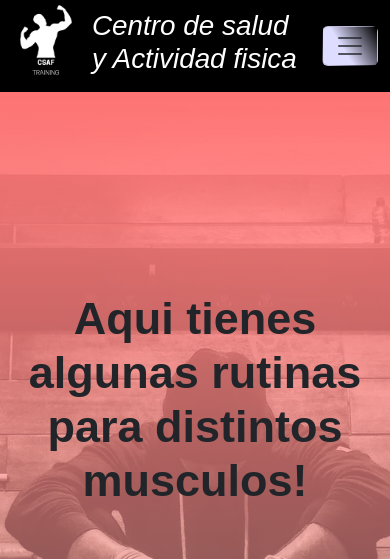
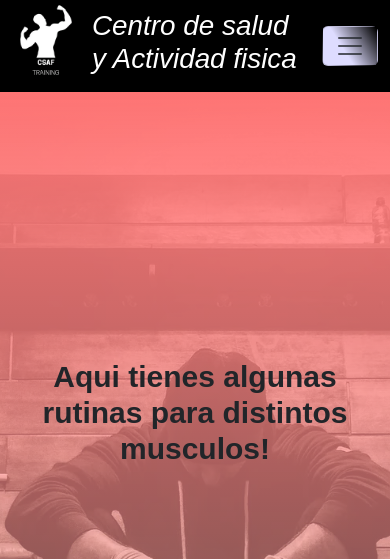
Before and after one commit to niicolagos/Proyecto-coder-58465, a website: page pages/ejercicios.html in a window 390 px wide. Shown: the top 559 px of the page. Drawn offline with nearby package versions, Linux system fonts and the light colour scheme.

Commit message:
se corrigen tamaños de fuentes en mobile , en tablet

```diff
--- a/pages/ejercicios.html
+++ b/pages/ejercicios.html
@@ -4,9 +4,6 @@
 <head>
     <meta charset="UTF-8">
     <meta name="viewport" content="width=device-width, initial-scale=1.0">
-    <!--Link boostrap-->
-    <link href="https://cdn.jsdelivr.net/npm/bootstrap@5.3.2/dist/css/bootstrap.min.css" rel="stylesheet"
-        integrity="sha384-T3c6CoIi6uLrA9TneNEoa7RxnatzjcDSCmG1MXxSR1GAsXEV/Dwwykc2MPK8M2HN" crossorigin="anonymous">
     <!-- Meta description-->
     <meta name="description"
         content="Pagina web sobre la importancia del ejercicio y lo fundamental que es para mantener una buena salud y mejorar la calidad de vida">
@@ -16,6 +13,9 @@
     <link href="https://unpkg.com/aos@2.3.1/dist/aos.css" rel="stylesheet">
     <!--Link animate CSS-->
     <link rel="stylesheet" href="https://cdnjs.cloudflare.com/ajax/libs/animate.css/4.1.1/animate.min.css" />
+    <!--Link boostrap-->
+    <link href="https://cdn.jsdelivr.net/npm/bootstrap@5.3.2/dist/css/bootstrap.min.css" rel="stylesheet"
+        integrity="sha384-T3c6CoIi6uLrA9TneNEoa7RxnatzjcDSCmG1MXxSR1GAsXEV/Dwwykc2MPK8M2HN" crossorigin="anonymous">
     <link rel="stylesheet" href="../css/style.css">
     <title>Ejercicios</title>
 </head>
--- a/style/scss/pages/_contacto.scss
+++ b/style/scss/pages/_contacto.scss
@@ -62,8 +62,9 @@
       flex-direction: column;
       justify-content: center;
     }
-    .contactodatos{
+    .contactodatos {
       font-size: 14px;
+      padding: 10px;
     }
   }
   //Mobile contacto
--- a/style/scss/pages/_ejercicios.scss
+++ b/style/scss/pages/_ejercicios.scss
@@ -98,8 +98,8 @@
       gap: 20px;
     }
   }
-  //Mobile ejercicios
-  @include mobile {
+  //Tablet ejercicios
+  @include tablet{
       .gridcontainer {
         grid-template-areas:
           "titulo"
--- a/style/scss/pages/_inicio.scss
+++ b/style/scss/pages/_inicio.scss
@@ -69,7 +69,7 @@
     padding: 171px;
     .portada {
       h2{
-        font-size: 55px;
+        font-size: 40px;
       }
     }
   }
```
Also changed, not shown: index.html (+3 -4 lines), pages/contacto.html (+3 -3 lines), pages/faq.html (+3 -3 lines), pages/nosotros.html (+3 -3 lines), css/style.css, 1 other file. Lines whose indentation alone changed are shown as unchanged.
